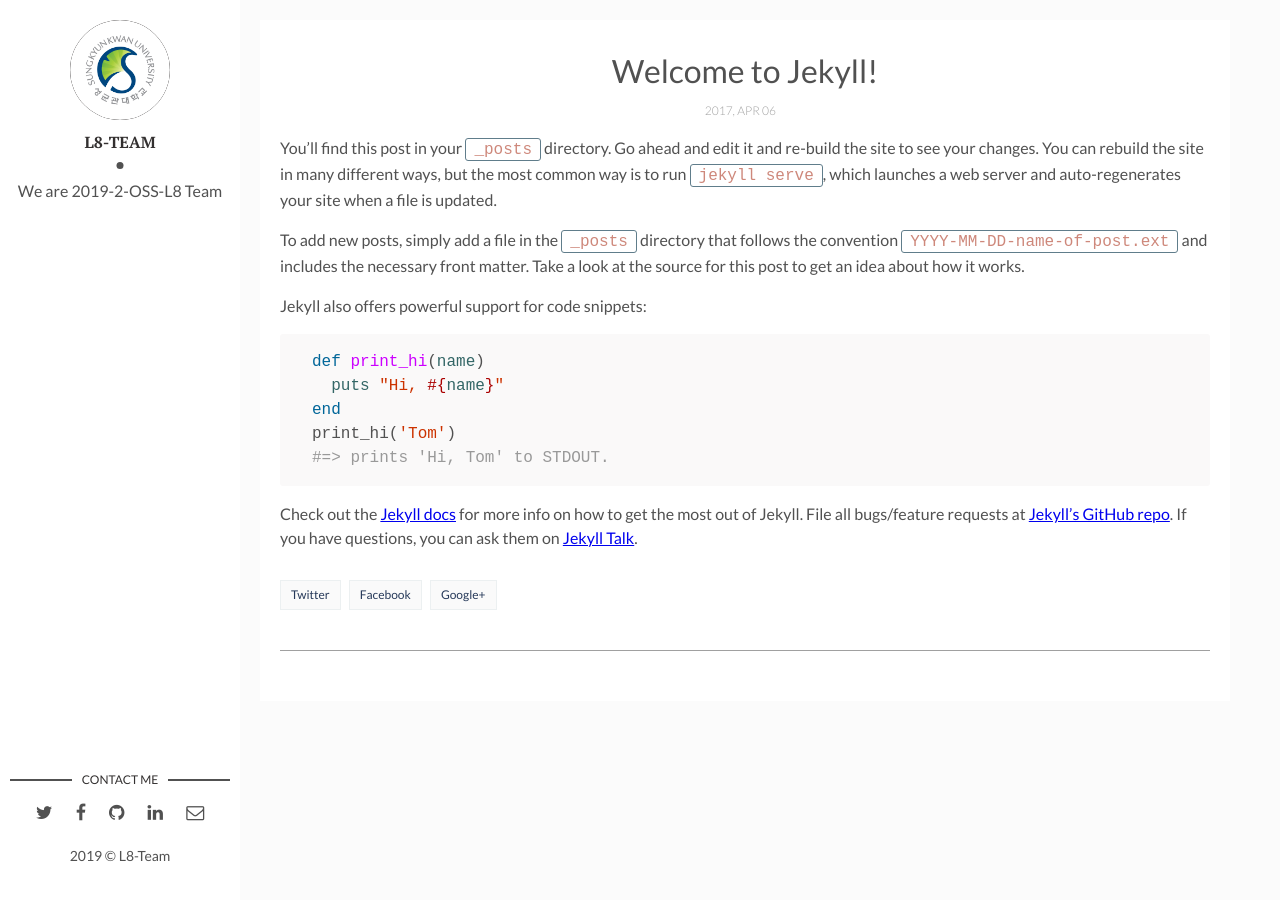
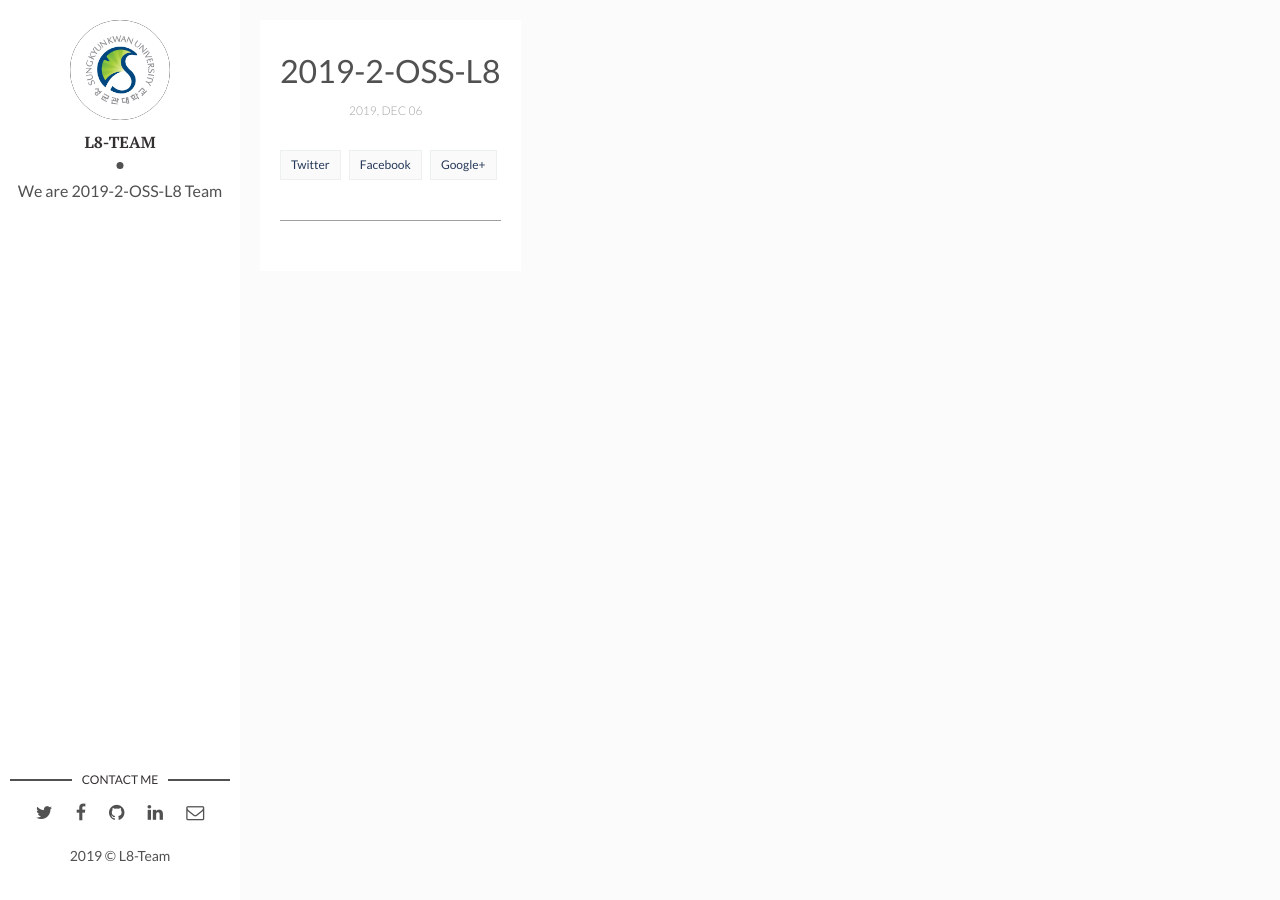
Before and after one commit to 19-2-SKKU-OSS/2019-2-OSS-L8-page, a Jekyll site: the page built from _posts/2017-04-06-welcome-to-jekyll.markdown, in a window 1280 px wide. Built offline with Jekyll 4.4.1, drawn with Linux system fonts in a browser that asks for light colours; comment, search, counter and statistics services are not loaded.

Commit message:
Update 2017-04-06-welcome-to-jekyll.markdown

```diff
--- a/_posts/2017-04-06-welcome-to-jekyll.markdown
+++ b/_posts/2017-04-06-welcome-to-jekyll.markdown
@@ -1,26 +1,7 @@
 ---
 layout: post
-title: "Welcome to Jekyll!"
-date: 2017-04-06 13:32:20 +0300
+title: "2019-2-OSS-L8"
+date: 2019-12-06 13:32:20 +0300
 description: You’ll find this post in your `_posts` directory. Go ahead and edit it and re-build the site to see your changes. # Add post description (optional)
 img:  # Add image post (optional)
 ---
-You’ll find this post in your `_posts` directory. Go ahead and edit it and re-build the site to see your changes. You can rebuild the site in many different ways, but the most common way is to run `jekyll serve`, which launches a web server and auto-regenerates your site when a file is updated.
-
-To add new posts, simply add a file in the `_posts` directory that follows the convention `YYYY-MM-DD-name-of-post.ext` and includes the necessary front matter. Take a look at the source for this post to get an idea about how it works.
-
-Jekyll also offers powerful support for code snippets:
-
-{% highlight ruby %}
-def print_hi(name)
-  puts "Hi, #{name}"
-end
-print_hi('Tom')
-#=> prints 'Hi, Tom' to STDOUT.
-{% endhighlight %}
-
-Check out the [Jekyll docs][jekyll-docs] for more info on how to get the most out of Jekyll. File all bugs/feature requests at [Jekyll’s GitHub repo][jekyll-gh]. If you have questions, you can ask them on [Jekyll Talk][jekyll-talk].
-
-[jekyll-docs]: https://jekyllrb.com/docs/home
-[jekyll-gh]:   https://github.com/jekyll/jekyll
-[jekyll-talk]: https://talk.jekyllrb.com/
```
